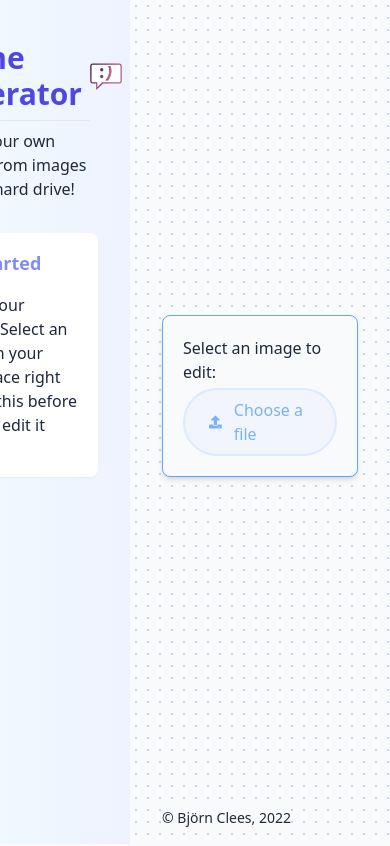
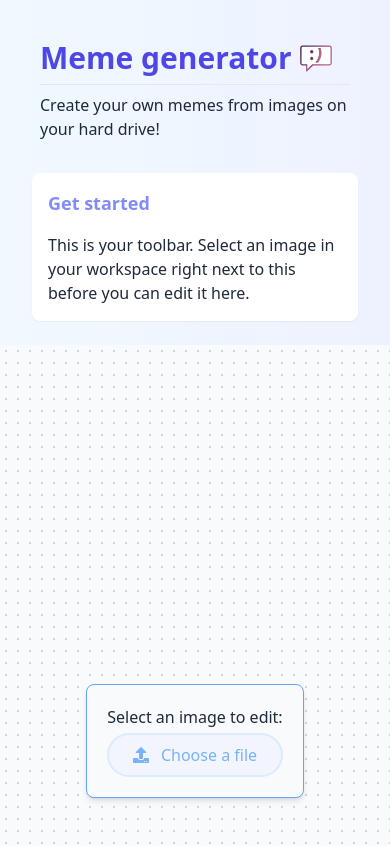
Before and after one commit to Pyrax/meme-generator, a React (Vite) app: page / in a window 390 px wide. Shown: the top 846 px of the page. Built offline with nearby package versions, Linux system fonts and the light colour scheme.

Commit message:
feat(UI): make page layout responsive

```diff
--- a/src/App.tsx
+++ b/src/App.tsx
@@ -23,8 +23,8 @@ const App = () => {
   const canvasRef = React.useRef<CanvasRef>(null);
 
   return (
-    <div className="grid grid-cols-3">
-      <aside className="flex justify-end self-start h-full relative bg-gradient-to-l from-indigo-50 to-sky-50">
+    <div className="grid grid-cols-1 lg:grid-cols-[minmax(theme(maxWidth.lg),35%)_auto]">
+      <aside className="flex justify-center lg:justify-end self-start h-full relative bg-gradient-to-l from-indigo-50 to-sky-50">
         <Toolbar>
           <div className="divide-y mx-4 py-4">
             <Logo />
@@ -61,7 +61,7 @@ const App = () => {
           )}
         </Toolbar>
       </aside>
-      <section className="col-span-2 flex flex-col space-between min-h-screen pattern-dots pattern-3 pattern-slate-300">
+      <section className="flex flex-col items-center lg:items-start lg:space-between min-h-screen pattern-dots pattern-3 pattern-slate-300">
         <Workspace>
           {!image ? (
             <SplashScreen />
```
